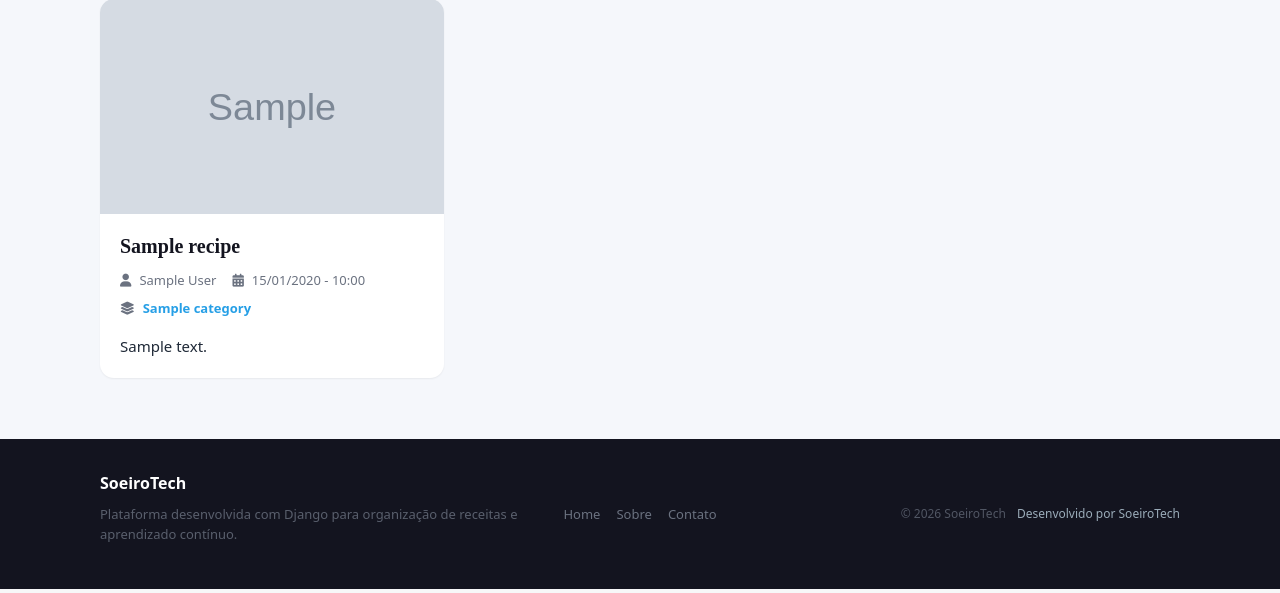
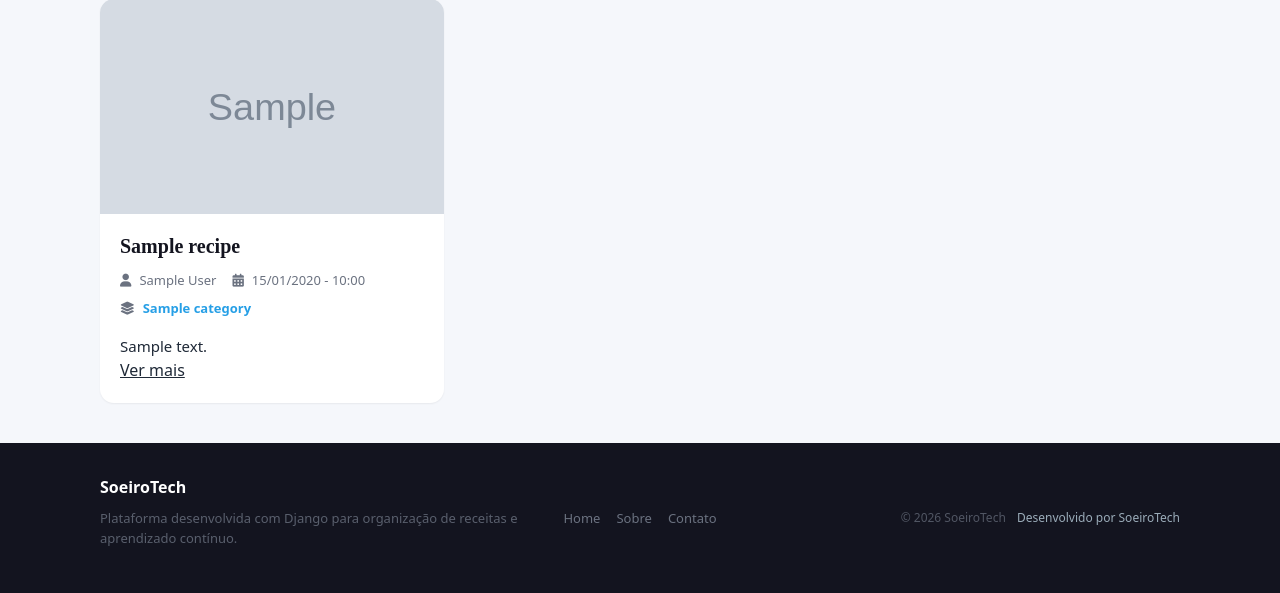
Before and after one commit to mandresoeiro/newproject1, a Django app: template recipes/templates/recipes/pages/home.html in a window 1280 px wide. Shown: the part 211-804 px from the top of the page. Run offline with Django 5.2, Linux system fonts and the light colour scheme; the template is opened without the code that fills it: most values are stand-ins (such as "Sample title", 1, 10 or a date in 2020); grey boxes marked "Sample" are stand-in pictures.

Commit message:
feat: ajusta o layout do card de receitas

```diff
--- a/recipes/templates/recipes/partials/recipe-card.html
+++ b/recipes/templates/recipes/partials/recipe-card.html
@@ -32,5 +32,9 @@
         <div class="recipe-content">
             <p>{{ recipe.description }}</p>
         </div>
+
+        <footer class="recipe-footer">
+            <a class="recipe-read-more button button-dark button-full-width" href="{% url 'recipe-view' recipe.id %}">Ver mais</a>
+        </footer>
     </div>
 </article>
```
